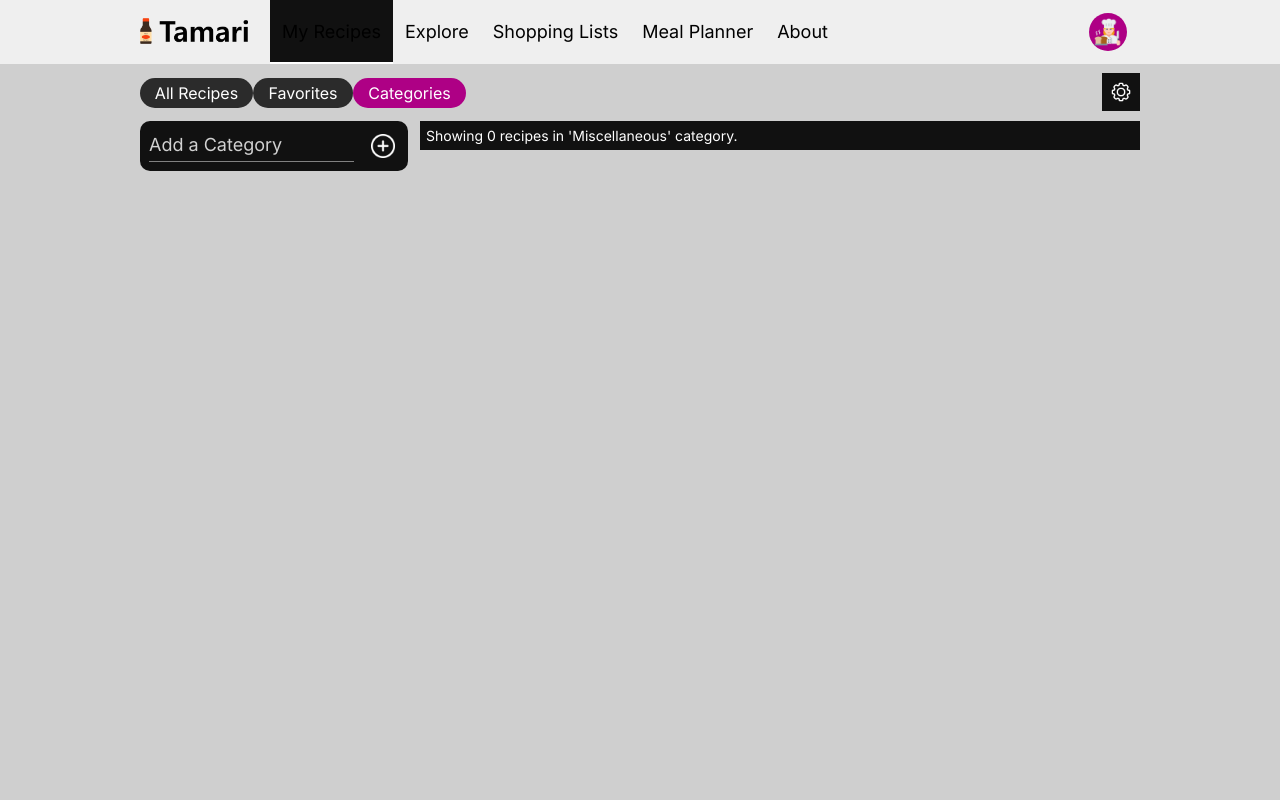
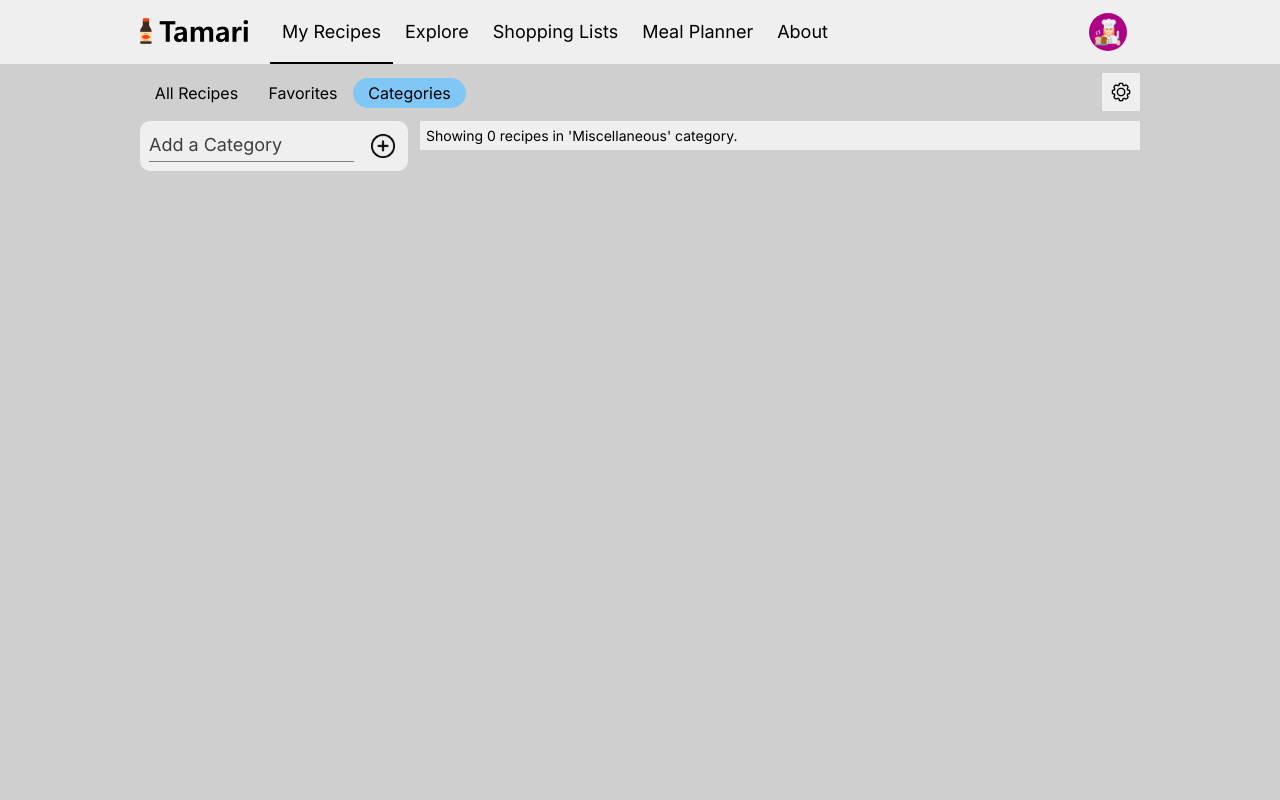
Before and after one commit to alexbates/Tamari, a Flask app: page /my-recipes/categories in a window 1280 px wide. Run offline with Flask 3, Linux system fonts and the light colour scheme; the visitor is signed in with stand-in values (Sample User, id 1); data comes from the database, SQL or seed files in the repository; data that the repository does not hold is empty; some libraries are stand-ins or nearby versions.

Commit message:
Expanded light theme support to Categories page

```diff
--- a/app/static/categories.css
+++ b/app/static/categories.css
@@ -1,15 +1,138 @@
 .myrecipes-active {
-	background: linear-gradient(to bottom, #111111 calc(100% - 2px), #ffffff 5px) no-repeat left bottom;
+	background: linear-gradient(to bottom, var(--color-active-bg) calc(100% - 2px), var(--color-active-bottom) 5px) no-repeat left bottom;
 }
 .myrecipes-active:hover {
-	background: linear-gradient(to bottom, rgb(26, 26, 26) calc(100% - 2px), #ffffff 5px) no-repeat left bottom !important;
+	background: linear-gradient(to bottom, var(--color-active-bg-hover) calc(100% - 2px), var(--color-active-bottom) 5px) no-repeat left bottom !important;
 }
 .mt-myrecipes {display: block !important;}
+/* THEMES */
+:root {
+	--color-active-bg: #111111;
+	--color-active-bg-hover: rgb(26, 26, 26);
+	--color-active-bottom: #ffffff;
+	--color-block1: #ffffff;
+	--color-recbtn-bg: #2b2b2b;
+	--color-recbtn-font: #ffffff;
+	--color-btn-default: #ffffff;
+	--color-btn2-default-bg: #111111;
+	--color-btn2-default-font: #ffffff;
+	--color-btn2-default-hover: #161616;
+	--color-btn2-default-active: #0c0c0c;
+	--color-settingsbtn-bg: #111111;
+	--color-settings-content-bg: #1a1a1a;
+	--color-settings-content-boxshadow: rgba(0,0,0,0.2);
+	--color-set-cont-bef-border: #1a1a1a;
+	--color-cust-select-bg: #2b2b2b;
+	--color-cust-select-font: #d1d1d1;
+	--color-cust-select-after-border: #ffffff;
+	--color-btn3-default: #ffffff;
+	--color-b1leftinner-bg: #111111;
+	--color-b1leftinner-border: #202020;
+	--color-catselected: #1a1a1a;
+	--color-catselected-mobile: #111111;
+	--color-cat-label: #ffffff;
+	--color-cat-label-hover: #f1f1f1;
+	--color-form-control-border: #818181;
+	--color-form-control-font: #d1d1d1;
+	--color-recipecount: #111111;
+	--color-r1bottom: rgba(20, 20, 20, 0.82);
+	--color-recipe2inner: #111111;
+	--color-r2bottom-span: #aeaeae;
+	--color-btn-paginate: #ffffff;
+}
+[data-theme="light"] {
+	--color-active-bg: #efefef;
+	--color-active-bg-hover: rgb(229, 229, 229);
+	--color-active-bottom: #000000;
+	--color-block1: #000000;
+	--color-recbtn-bg: #cfcfcf;
+	--color-recbtn-font: #000000;
+	--color-btn-default: #000000;
+	--color-btn2-default-bg: #efefef;
+	--color-btn2-default-font: #000000;
+	--color-btn2-default-hover: #ececec;
+	--color-btn2-default-active: #f4f4f4;
+	--color-settingsbtn-bg: #efefef;
+	--color-settings-content-bg: #e5e5e5;
+	--color-settings-content-boxshadow: rgba(255,255,255,0.2);
+	--color-set-cont-bef-border: #e5e5e5;
+	--color-cust-select-bg: #cfcfcf;
+	--color-cust-select-font: #3e3e3e;
+	--color-cust-select-after-border: #141414;
+	--color-btn3-default: #000000;
+	--color-b1leftinner-bg: #efefef;
+	--color-b1leftinner-border: #e3e3e3;
+	--color-catselected: #e5e5e5;
+	--color-catselected-mobile: #efefef;
+	--color-cat-label: #000000;
+	--color-cat-label-hover: #0e0e0e;
+	--color-form-control-border: #7e7e7e;
+	--color-form-control-font: #3e3e3e;
+	--color-recipecount: #efefef;
+	--color-r1bottom: rgba(232, 232, 232, 0.86);
+	--color-recipe2inner: #efefef;
+	--color-r2bottom-span: #5c5c5c;
+	--color-btn-paginate: #000000;
+}
+[data-theme="dark"] {
+	--color-active-bg: #111111;
+	--color-active-bg-hover: rgb(26, 26, 26);
+	--color-active-bottom: #ffffff;
+	--color-block1: #ffffff;
+	--color-recbtn-bg: #2b2b2b;
+	--color-recbtn-font: #ffffff;
+	--color-btn-default: #ffffff;
+	--color-btn2-default-bg: #111111;
+	--color-btn2-default-font: #ffffff;
+	--color-btn2-default-hover: #161616;
+	--color-btn2-default-active: #0c0c0c;
+	--color-settingsbtn-bg: #111111;
+	--color-settings-content-bg: #1a1a1a;
+	--color-settings-content-boxshadow: rgba(0,0,0,0.2);
+	--color-set-cont-bef-border: #1a1a1a;
+	--color-cust-select-bg: #2b2b2b;
+	--color-cust-select-font: #d1d1d1;
+	--color-cust-select-after-border: #ffffff;
+	--color-btn3-default: #ffffff;
+	--color-b1leftinner-bg: #111111;
+	--color-b1leftinner-border: #202020;
+	--color-catselected: #1a1a1a;
+	--color-catselected-mobile: #111111;
+	--color-cat-label: #ffffff;
+	--color-cat-label-hover: #f1f1f1;
+	--color-form-control-border: #818181;
+	--color-form-control-font: #d1d1d1;
+	--color-recipecount: #111111;
+	--color-r1bottom: rgba(20, 20, 20, 0.82);
+	--color-recipe2inner: #111111;
+	--color-r2bottom-span: #aeaeae;
+	--color-btn-paginate: #ffffff;
+}
+/* ACCENT COLOR APPLICATION */
+.recbtn-active {background-color: var(--color) !important;}
+.btn-default {background-color: var(--color);}
+.btn-default:hover {background: var(--color-lighter);}
+.btn-default:active, .btn-default.active {background: var(--color-darker);}
+.btn3-default {background-color: var(--color);}
+.btn3-default:hover {background: var(--color-lighter);}
+.btn3-default:active, .btn3-default.active {background: var(--color-darker);}
+.btn-next {background-color: var(--color);}
+.btn-next:hover {background: var(--color-lighter);}
+.btn-next:active, .btn-next.active {background: var(--color-darker);}
+.btn-prev {background-color: var(--color);}
+.btn-prev:hover {background: var(--color-lighter);}
+.btn-prev:active, .btn-prev.active {background: var(--color-darker);}
+.btn-submit {background-color: var(--color);}
+.btn-submit:hover {background: var(--color-lighter);}
+.btn-submit:active, .btn-submit.active {background: var(--color-darker);}
+.btn-addtolist {background-color: var(--color);}
+.btn-addtolist:hover {background: var(--color-lighter);}
+.btn-addtolist:active, .btn-addtolist.active {background: var(--color-darker);}
 /* BLOCK 1 */
 #block1 {
 	height: 100px;
 	width: 100%;
-	color: #ffffff;
+	color: var(--color-block1);
 	font-size: 16px;
 }
 #block1 h2 {padding-top: 12px; padding-bottom: 16px;}
@@ -28,10 +151,10 @@
 	height: 100%;
 }
 .recbtn {
-	background-color: #2b2b2b;
+	background-color: var(--color-recbtn-bg);
 	border: none;
 	border-radius: 15px;
-	color: #ffffff;
+	color: var(--color-recbtn-font);
 	cursor: pointer;
 	font-size: 16px;
 	height: 30px;
@@ -54,14 +177,16 @@
 	-webkit-font-smoothing: subpixel-antialiased;
 	-webkit-transition: background-color 0.08s linear, border 0.08s linear;
 }
+.btn-default:hover {background: #2d87c4;}
+.btn-default:active, .btn-default.active {background: #2c81ba;}
 .btn-default:active, .btn-default.active, .btn-default:hover, .btn-default:focus {outline: none;}
 .btn-text {float: left; padding-left: 4px; padding-right: 7px;}
 .btn-icon {display: block; float: left; height: 20px; width: 20px;}
 .btn-icon img {height: 100%; width: 100%;}
 .btn2-default {
-	background-color: #111111;
+	background-color: var(--color-btn2-default-bg);
 	border: none;
-	color: #ffffff;
+	color: var(--color-btn2-default-font);
 	cursor: pointer;
 	height: 38px;
 	padding: 0;
@@ -94,7 +219,7 @@
 }
 /* DISPLAY SETTINGS MENU */
 .settingsbtn {
-	background-color: #111111;
+	background-color: var(--color-settingsbtn-bg);
 	float: right;
 	height: 38px;
 	margin-left: 9px;
@@ -212,8 +337,8 @@
 	width: 280px;
 }
 .b1leftinner div {
-	background: #111111;
-	border-bottom: solid 1px #202020;
+	background: var(--color-b1leftinner-bg);
+	border-bottom: solid 1px var(--color-b1leftinner-border);
 	height: 50px;
 	text-align: left;
 	width: 268px;
@@ -256,16 +381,16 @@
 	white-space: nowrap;
 	width: 205px;
 }
-.cat-label2:hover {color: #f1f1f1;}
+.cat-label2:hover {color: var(--color-cat-label-hover);}
 .cat-label2 a:hover {text-decoration: none;}
 .cat-trash {float: right; margin-top: 14px; margin-right: 15px;}
 .form-control {
 	background: none;
     border: none;
-	border-bottom: 1px solid #818181;
+	border-bottom: 1px solid var(--color-form-control-border);
 	border-radius: 0;
     box-shadow: none;
-	color: #d1d1d1;
+	color: var(--color-form-control-font);
     font-size: 18px;
 	height: 34px;
 	margin-left: 9px;
@@ -278,7 +403,7 @@
 	-webkit-box-shadow: none;
 }
 .form-control:focus {box-shadow: none; outline: 0; -webkit-box-shadow: none;}
-.form-control::placeholder {color: #d1d1d1;}
+.form-control::placeholder {color: var(--color-form-control-font);}
 .btn4-default {
 	background: none;
 	border: none;
@@ -320,7 +445,7 @@
 	width: calc(100% - 280px);
 }
 #recipecount {
-	background: #111111;
+	background: var(--color-recipecount);
 	font-size: 14px;
 	height: 17px;
 	margin-bottom: 12px;
--- a/app/templates/categories.html
+++ b/app/templates/categories.html
@@ -3,15 +3,6 @@
 {% block styles %}
 	<link href="{{ url_for('static', filename='master.css', _external=True) }}" rel='stylesheet' type='text/css'>
 	<link href="{{ url_for('static', filename='categories.css', _external=True) }}" rel='stylesheet' type='text/css'>
-	{% if current_user.pref_color == 0 %}
-	<link href="{{ url_for('static', filename='my-recipes-blue.css', _external=True) }}" rel='stylesheet' type='text/css'>
-	{% elif current_user.pref_color == 1 %}
-	<link href="{{ url_for('static', filename='my-recipes-green.css', _external=True) }}" rel='stylesheet' type='text/css'>
-	{% elif current_user.pref_color == 2 %}
-	<link href="{{ url_for('static', filename='my-recipes-purple.css', _external=True) }}" rel='stylesheet' type='text/css'>
-	{% else %}
-	<link href="{{ url_for('static', filename='my-recipes-pink.css', _external=True) }}" rel='stylesheet' type='text/css'>
-	{% endif %}
 {% endblock %}
 
 {% block content %}
@@ -25,7 +16,7 @@
 			</div>
 			<div class="settingsbtn">
 				<button class="btn2 btn2-default" onclick="toggleSettings()">
-					<span class="btn2-icon"><img src="{{ url_for('static', filename='settings.png', _external=True) }}" alt=""></span>
+					<span class="btn2-icon"><img id="settingsimg" src="{{ url_for('static', filename='settings.png', _external=True) }}" alt=""></span>
 				</button>
 				<div class="settings-content" id="settingsDrop">
 					<h3>Display Settings</h3>
@@ -58,7 +49,7 @@
 						{{ form2.hidden_tag() }}
 						{{ form2.category(class="form-control", placeholder="Add a Category") }}
 						<button class="btn5-default" id="submitcat" name="submitcat" value="submitcat">
-							<span class="btn5-icon"><img src="{{ url_for('static', filename='add-recipe-button.png', _external=True) }}" alt=""></span>
+							<span class="btn5-icon"><img id="addrecipeimg" src="{{ url_for('static', filename='add-recipe-button.png', _external=True) }}" alt=""></span>
 						</button>
 					</form>
 				</div>
@@ -68,7 +59,7 @@
 					<span class="cat-label"><a href="{{ url_for('categories', c=[item.label]) }}">{{ item.label }}</a></span>
 					<span class="cat-label2"><a href="{{ url_for('mobileCategory', catname=item.label) }}">{{ item.label }}</a></span>
 					<a class="cat-trash" href="{{ url_for('removeCategory', catid=item.hex_id) }}" onclick="return confirm('Are you sure you want to delete the category {{ item.label }}?');" title="Delete Category">
-						<img src="{{ url_for('static', filename='trash2.png', _external=True) }}" width="20" height="20" alt="">
+						<img class="trashimg" src="{{ url_for('static', filename='trash.png', _external=True) }}" width="20" height="20" alt="">
 					</a>
 				</div>
 				{% endfor %}
@@ -122,14 +113,14 @@
                 	<div class="prevnext">
                         	{% if prev_url %}
                         	<button class="btn-prev" onclick="window.location.href='{{ prev_url }}';">
-                                	<span class="btn-prev-icon"><img src="{{ url_for('static', filename='prev.png', _external=True) }}" alt=""></span>
+                                	<span class="btn-prev-icon"><img id="previmg" src="{{ url_for('static', filename='prev.png', _external=True) }}" alt=""></span>
                                 	<span class="btn-prev-text">Previous</span>
                         	</button>
                         	{% endif %}
                         	{% if next_url %}
                         	<button class="btn-next" onclick="window.location.href='{{ next_url }}';">
                                 	<span class="btn-next-text">Next</span>
-                                	<span class="btn-next-icon"><img src="{{ url_for('static', filename='next.png', _external=True) }}" alt=""></span>
+                                	<span class="btn-next-icon"><img id="nextimg" src="{{ url_for('static', filename='next.png', _external=True) }}" alt=""></span>
                         	</button>
                         	{% endif %}
                 	</div>
```
Also changed, not shown: other parts of app/static/categories.css (+22 -31 lines), app/static/trash-dark.png (renamed from app/static/trash2.png), app/static/trash-light.png (added), app/static/trash.png. Lines whose indentation alone changed are shown as unchanged.
